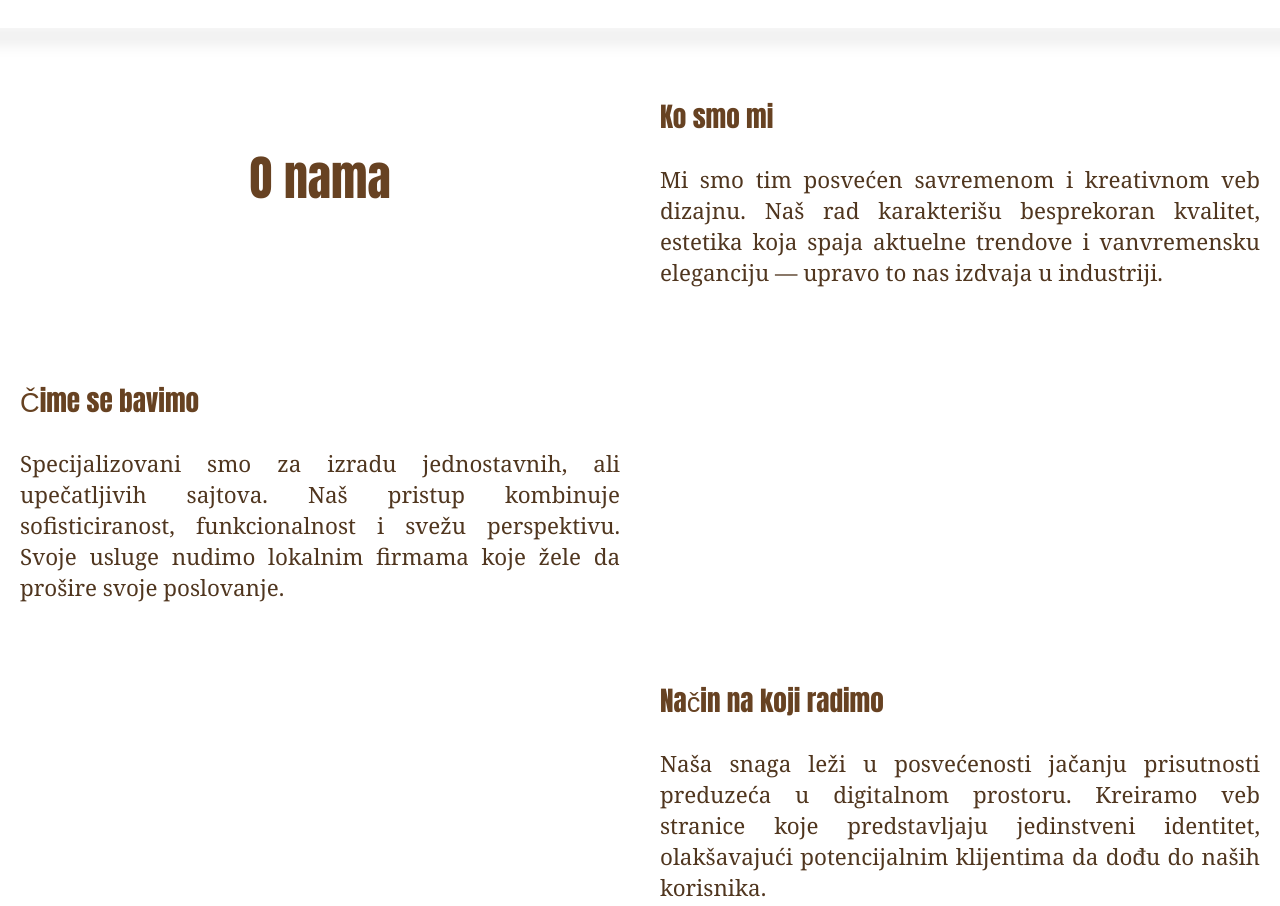
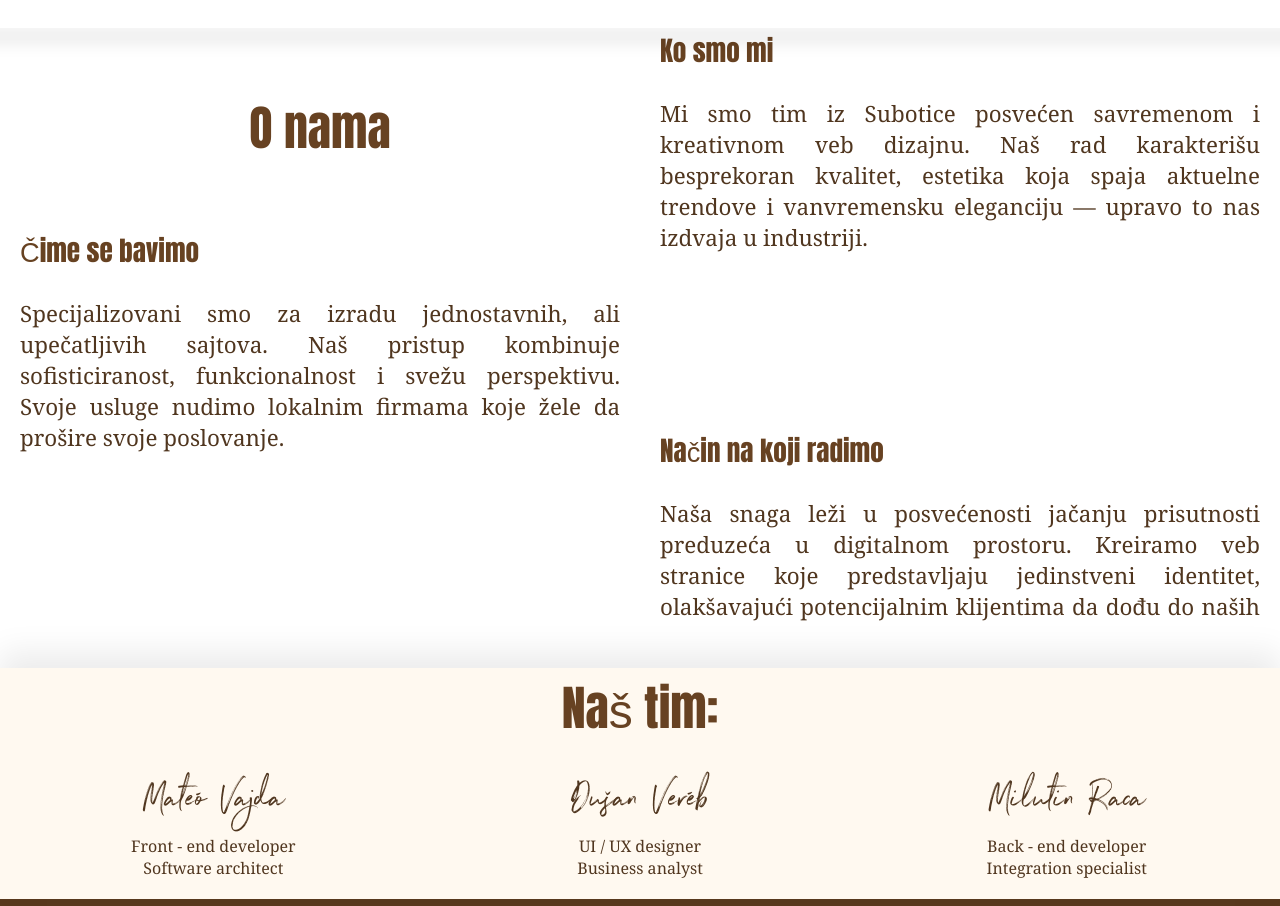
Before and after one commit to DusiVajber/intro, a plain HTML site: page index.html in a window 1280 px wide. Shown: the part 594-1500 px from the top of the page. Drawn offline with Linux system fonts and the light colour scheme.

Commit message:
prpravljene neke sitnice i bagovi

```diff
--- a/index.html
+++ b/index.html
@@ -60,7 +60,7 @@
   <div id="aboutus">
     <div id="nasloviprvitekst">
       <div id="naslov" class="prvitekstovi"><p id="onama">O nama</p></div>
-      <div id="prvitekstholder"><p class="naslovizatekstove">Ko smo mi</p><p id="prvitekst">Mi smo tim posvećen savremenom i kreativnom veb dizajnu. Naš rad karakterišu besprekoran kvalitet, estetika koja spaja aktuelne trendove i vanvremensku eleganciju — upravo to nas izdvaja u industriji.</p></div>
+      <div id="prvitekstholder"><p class="naslovizatekstove">Ko smo mi</p><p id="prvitekst">Mi smo tim iz Subotice posvećen savremenom i kreativnom veb dizajnu. Naš rad karakterišu besprekoran kvalitet, estetika koja spaja aktuelne trendove i vanvremensku eleganciju — upravo to nas izdvaja u industriji.</p></div>
     </div>
     <div id="drugitekstholder"><p class="naslovizatekstove">Čime se bavimo</p><p id="drugitekst">Specijalizovani smo za izradu jednostavnih, ali upečatljivih sajtova. Naš pristup kombinuje sofisticiranost, funkcionalnost i svežu perspektivu. Svoje usluge nudimo lokalnim firmama koje žele da prošire svoje poslovanje.</p></div>
     <div id="tecitekstholder"><p class="naslovizatekstove">Način na koji radimo</p><p id="tecitekst">Naša snaga leži u posvećenosti jačanju prisutnosti preduzeća u digitalnom prostoru. Kreiramo veb stranice koje predstavljaju jedinstveni identitet, olakšavajući potencijalnim klijentima da dođu do naših korisnika.</p></div>
@@ -68,8 +68,8 @@
   <div id="tim">
     <div id="timnaslovholder"><p id="timnaslov">Naš tim:</p></div>
     <div id="clanovi">
-      <div class="clan"><p class="clantekst">Mateo Vajda</p><p class="clanopis">Front - end developer<br>Software architect</p></div>
-      <div class="clan"><p class="clantekst">Dušan Vereb</p><p class="clanopis">UI / UX designer<br>Business analyst</p></div>
+      <div class="clan"><p class="clantekst">Mateó Vajda</p><p class="clanopis">Front - end developer<br>Software architect</p></div>
+      <div class="clan"><p class="clantekst">Dušan Veréb</p><p class="clanopis">UI / UX designer<br>Business analyst</p></div>
       <div class="clan"><p class="clantekst">Milutin Raca</p><p class="clanopis">Back - end developer<br>Integration specialist</p></div>
     </div>
   </div>
--- a/style.css
+++ b/style.css
@@ -4,6 +4,11 @@
        url('/fonts/Northwell.woff') format('woff');
   font-weight: normal;
   font-style: normal;
+}
+
+body
+{
+  overflow-x: hidden;;
 }
 
 #slika-bgbox {
@@ -81,6 +86,7 @@ header p
 {
   display: flex;
   padding-bottom: 40px;
+  overflow: hidden;
 }
 
 #deoslike
@@ -147,6 +153,7 @@ header p
   display: flex;
   flex-direction: column;
   padding-top: 0px;
+  overflow: hidden;
 }
 
 #nasloviprvitekst
@@ -154,7 +161,7 @@ header p
   display: flex;
   flex-direction: row;
   align-items: center;
-  height: 300px;
+  height: 200px;
 }
 
 .prvitekstovi {
@@ -188,7 +195,7 @@ header p
   flex-direction: column;
   align-items: left;
   justify-content: center;
-  height: 300px;
+  height: 200px;
 }
 
 #drugitekst
@@ -209,7 +216,7 @@ header p
   flex-direction: column;
   align-items: flex-end;
   justify-content: center;
-  height: 300px;
+  height: 200px;
 }
 
 #tecitekst
```
